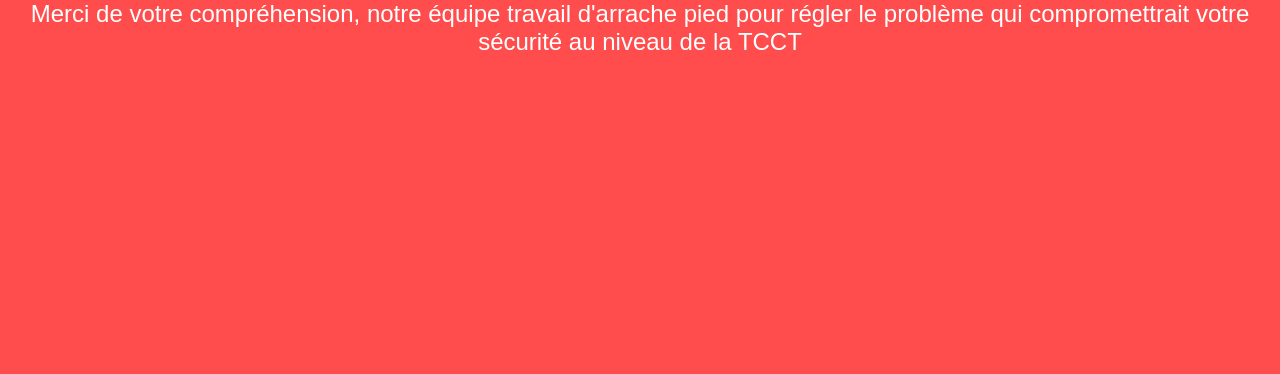
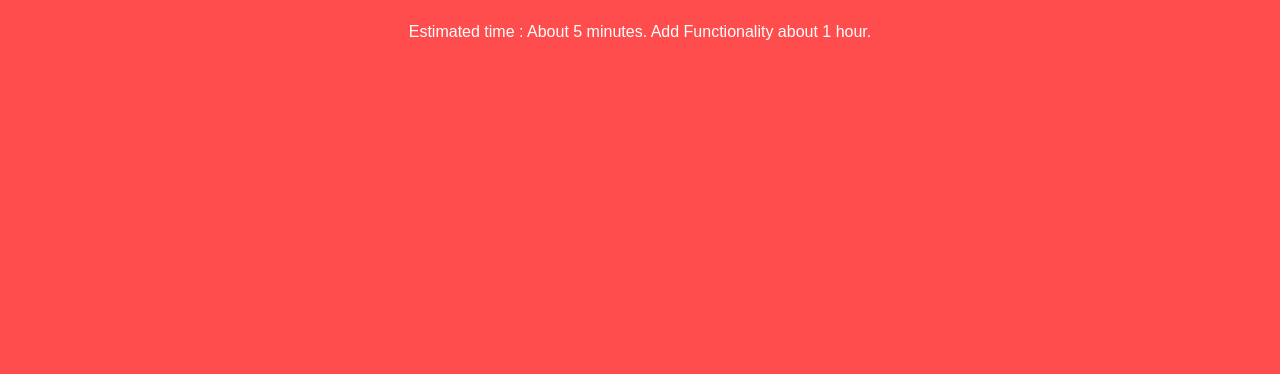
Before and after one commit to mousxtache-stack/MESSAGEPERSOAUTO, a plain HTML site: page index.html in a window 1280 px wide. Shown: the part 426-800 px from the top of the page. Drawn offline with Linux system fonts and the light colour scheme.

Commit message:
Update index.html

```diff
--- a/index.html
+++ b/index.html
@@ -24,13 +24,16 @@
         p {
             font-size: 1.5rem;
         }
+         .p1 {
+            font-size: 1rem;
+        }
     </style>
 </head>
 <body>
     <div>
         <h1>Erreur</h1>
         <p>Ne pas utiliser le site actuellement. En maintenance.</p>
-        <p>Merci de votre compréhension, notre équipe travail d'arrache pied pour régler le problème qui compromettrait votre sécurité au niveau de la TCCT
+         <p class="p1">Estimated time : About 5 minutes. Add Functionality about 1 hour.</p>
     </div>
 </body>
 </html>
```
